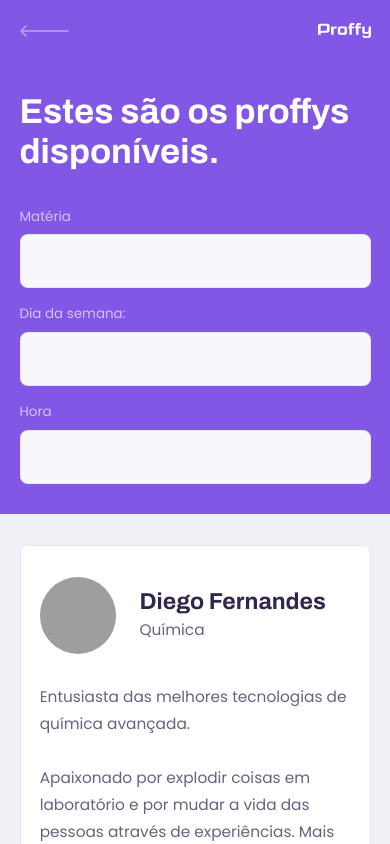
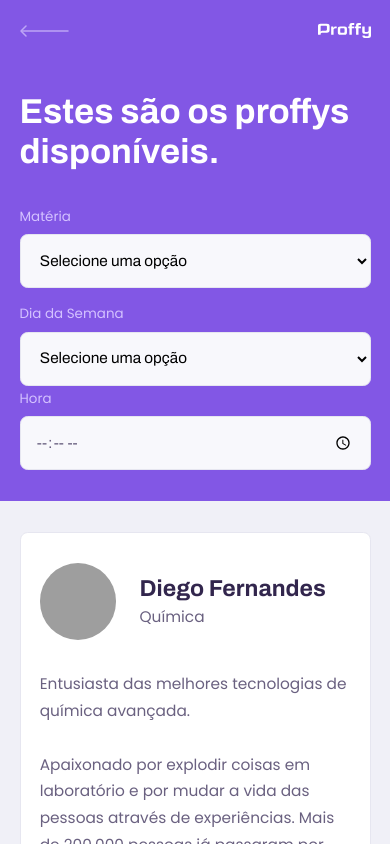
Before and after one commit to Rellyso/proffy, a React (Create React App) app: page /study in a window 390 px wide. Shown: the top 844 px of the page. Built offline with nearby package versions, Linux system fonts and the light colour scheme; grey boxes are pictures that could not be loaded.

Commit message:
Getting TeacherList pages to list teacher of Proffy project | Added css responsive style

```diff
--- a/src/pages/TeachersList/index.tsx
+++ b/src/pages/TeachersList/index.tsx
@@ -3,26 +3,52 @@
 
 import './styles.css'
 import TeacherItem from '../../components/TeacherItem';
+import Input from '../../components/Input';
+import Select from '../../components/Select';
 
 function TeachersList() {
     return (
         <div id="page-teacher-list" className="container">
             <PageHeader title="Estes são os proffys disponíveis.">
                 <form id="search-teachers">
-                    <div className="input-block">
-                        <label htmlFor="subject">Matéria</label>
-                        <input type="text" id="subject" />
-                    </div>
+                    <Select
+                        label="Matéria"
+                        name="subject"
+                        options={[
+                            { value: 'Artes', label: 'Artes' },
+                            { value: 'Português', label: 'Português' },
+                            { value: 'Matemática', label: 'Matemática' },
+                            { value: 'Biologia', label: 'Biologia' },
+                            { value: 'História', label: 'História' },
+                            { value: 'Geografia', label: 'Geografia' },
+                            { value: 'Educação Física', label: 'Educação Física' },
+                            { value: 'Física', label: 'Física' },
+                            { value: 'Química', label: 'Química' },
+                            { value: 'Sociologia', label: 'Sociologia' },
+                            { value: 'Filosofia', label: 'Filosofia' },
+                        ]}
+                    />
 
-                    <div className="input-block">
-                        <label htmlFor="week_day">Dia da semana:</label>
-                        <input type="text" id="week_day" />
-                    </div>
+                    <Select
+                        label="Dia da Semana"
+                        name="week_day"
+                        options={[
+                            { value: '0', label: 'Domingo' },
+                            { value: '1', label: 'Segunda-feira' },
+                            { value: '2', label: 'Terça-feira' },
+                            { value: '3', label: 'Quarta-feira' },
+                            { value: '4', label: 'Quinta-feira' },
+                            { value: '5', label: 'Sexta-feira' },
+                            { value: '6', label: 'Sábado-feira' },
+                        ]}
+                    />
 
-                    <div className="input-block">
-                        <label htmlFor="time">Hora</label>
-                        <input type="text" id="time" />
-                    </div>
+                    <Input
+                        label="Hora"
+                        name="time"
+                        type="time"
+                    />
+
                 </form>
             </PageHeader>
 
--- a/src/pages/TeachersList/styles.css
+++ b/src/pages/TeachersList/styles.css
@@ -9,58 +9,6 @@
 
 #search-teachers label {
     color: var(--color-text-in-primary);
-}
-
-#search-teachers .input-block {
-    position: relative;
-}
-
-#search-teachers .input-block + .input-block {
-    margin-top: 1.4rem;
-}
-
-#search-teachers .input-block label {
-    font-size: 1.4rem;
-}
-
-#search-teachers .input-block input {
-    width: 100%;
-    height: 5.6rem;
-    margin-top: 0.8rem;
-
-    background: var(--color-input-background);
-
-    border-radius: 0.8rem;
-    border: 1px solid var(--color-line-in-white);
-    outline: none;
-
-    padding: 0 1.6rem;
-
-    font: 1.6rem Archivo;
-}
-
-#search-teachers .input-block::after {
-    content: '';
-
-    width: calc(100% - 3.2rem);
-    height: 2px;
-
-    background-color: var(--color-primary-light);
-
-    position: absolute;
-    left: 1.6rem;
-    right: 1.6rem;
-    bottom: 0;
-
-    transform-origin: center;
-    transform: scale(0);
-
-    transition: transform .4s;
-}
-
-#search-teachers .input-block:focus-within::after,
-#search-teachers .input-block:hover::after {
-    transform: scale(1);
 }
 
 #page-teacher-list main {
@@ -82,7 +30,8 @@
         bottom: -28px;
     }
 
-    #search-teachers .input-block + .input-block {
+    #search-teachers .input-block + .input-block,
+    #search-teachers .select-block + .select-block {
         margin-top: 0;
     }
 
```
